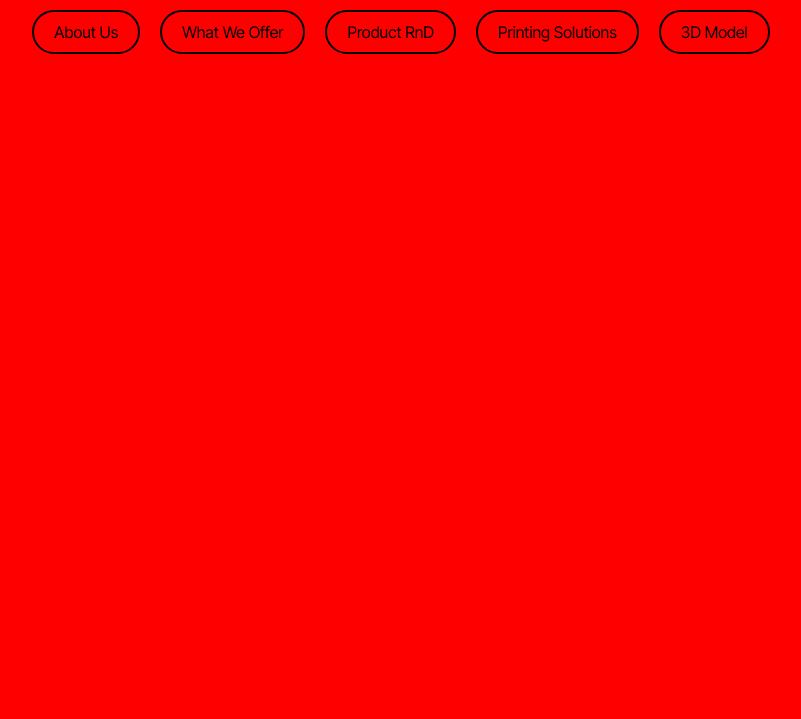
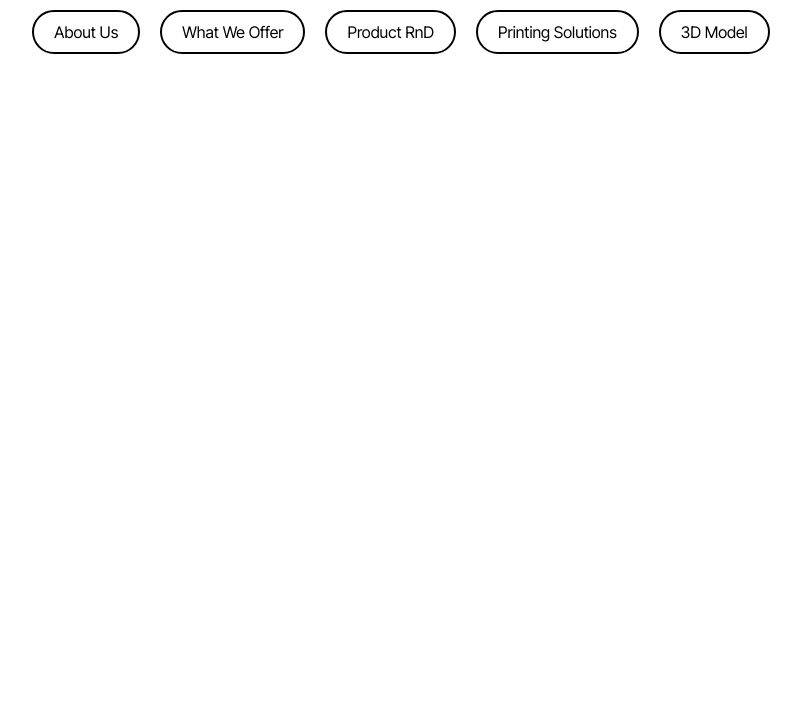
Before and after one commit to nghinghinghi/IP_WEB_WIDGETS, a plain HTML site: page index.html in a window 1280 px wide. Shown: the part 81-800 px from the top of the page, without its empty margins (239-1040 px from the left). Drawn offline with Linux system fonts and the light colour scheme.

Commit message:
white bg

```diff
--- a/css/styles.css
+++ b/css/styles.css
@@ -8,7 +8,7 @@
 /* Body Styling */
 body {
     font-family: "Inter Tight", sans-serif;
-    background-color: red; /* Default background color */
+    background-color: #ffffff; /* Default background color */
     color: #333; /* Default text color */
     line-height: 1.6;
     padding: 0 20px;
```
